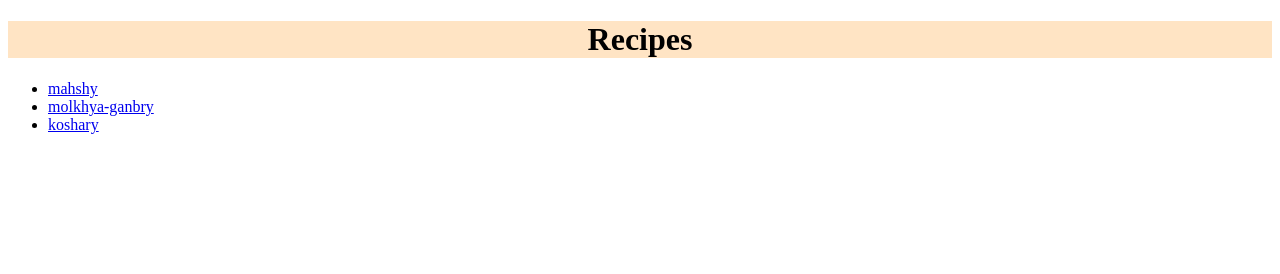
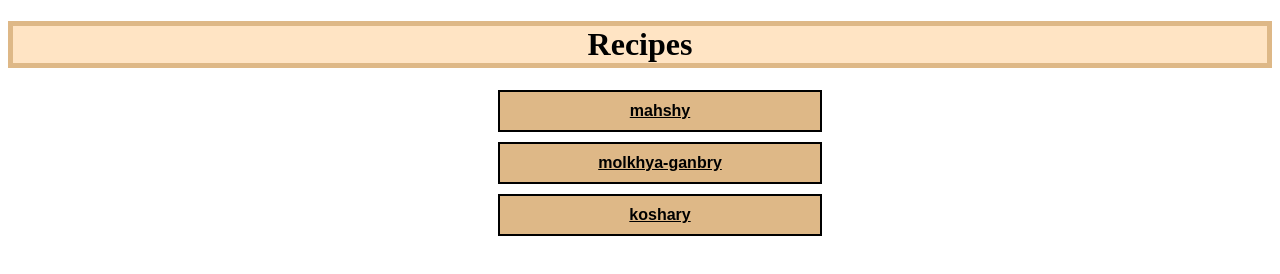
Before and after one commit to MEGZ112233/recipes, a plain HTML site: page index.html in a window 1280 px wide. Drawn offline with Linux system fonts and the light colour scheme.

Commit message:
make the page more beutiful

```diff
--- a/index.html
+++ b/index.html
@@ -1,16 +1,19 @@
 <!DOCTYPE html>
 <html lang="en">
+
 <head>
     <meta charset="UTF-8">
     <title>Document</title>
-    <link rel = "stylesheet" href = "style.css">
+    <link rel="stylesheet" href="style.css">
 </head>
+
 <body>
-   <h1> Recipes</h1>
-   <ul>
-  <li > <a href = "RecipeInfo/mahshy.html" > mahshy</a></li>
-  <li> <a href = "RecipeInfo/molkhya-ganbry.html" > molkhya-ganbry</a></li>
-   <li><a href = "RecipeInfo/koshary.html" >koshary</a></li>
-   </ul>
+    <h1> Recipes</h1>
+    <ul>
+        <li class ="borderSetting"> <a href="RecipeInfo/mahshy.html" class="fontLink"> mahshy</a></li>
+        <li class="borderSetting"> <a href="RecipeInfo/molkhya-ganbry.html" class="fontLink"> molkhya-ganbry</a></li>
+        <li class="borderSetting"><a href="RecipeInfo/koshary.html" class="fontLink">koshary</a></li>
+    </ul>
 </body>
+
 </html>
--- a/style.css
+++ b/style.css
@@ -14,4 +14,19 @@ h2,h3{
 h1{
     text-align: center;
     background-color: bisque;
+    border: 5px solid burlywood ;
 }
+.fontLink{
+    font-family: sans-serif ;
+    font-weight: bold;
+    color: black;
+}
+.borderSetting{
+    background-color: burlywood;
+    padding: 10px ;
+    text-align: center;
+    border: 2px solid black ;
+    margin: 10px auto;
+    list-style: none;
+    width: 300px;
+}
```
